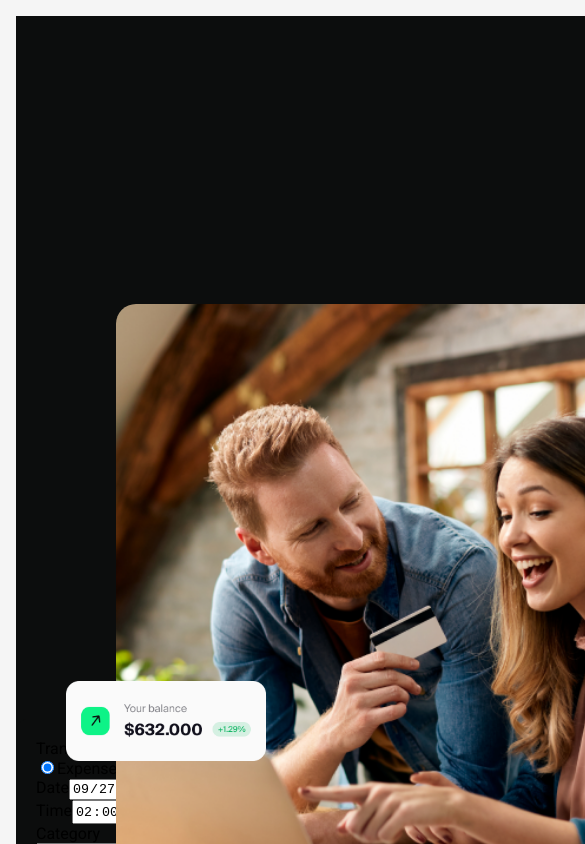
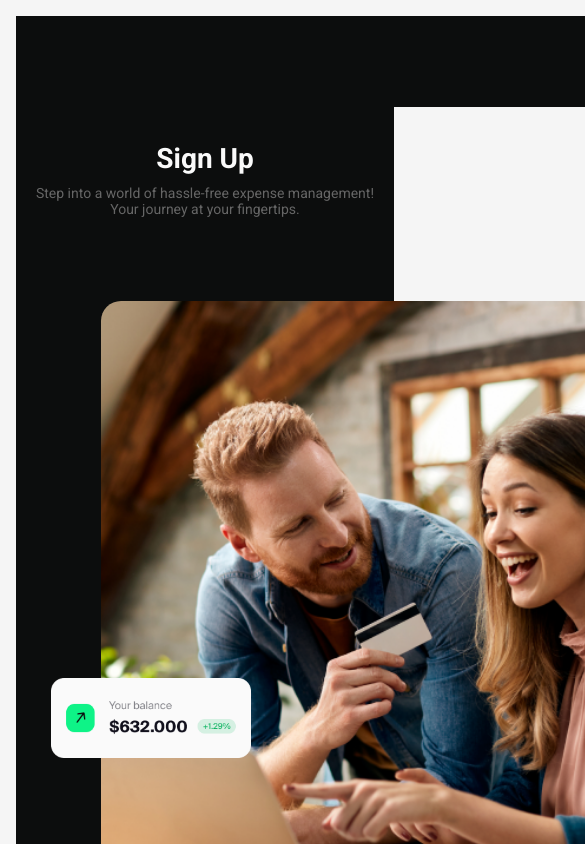
Before and after one commit to Reuelle/expense-tracker, a React (Create React App) app: page /expense-tracker/register in a window 390 px wide. Shown: the top 844 px of the page, 585 px wide, since content can reach past the window. Built offline with nearby package versions, Linux system fonts and the light colour scheme.

Commit message:
Update RegisterPage.module.css

```diff
--- a/src/components/RegisterPage/RegisterPage.module.css
+++ b/src/components/RegisterPage/RegisterPage.module.css
@@ -2,15 +2,20 @@
 .registerPage {
   display: flex;
   flex-direction: column;
-  width: 1440px;
-  height: 709px;
+  align-items: center; /* Center align items */
+  width: 100%; /* Full width */
+  max-width: 1440px; /* Limit maximum width */
+  height: auto; /* Allow height to adjust based on content */
   margin: 0 auto;
   background-color: #0C0D0D;
+  padding: 20px; /* Add padding for better spacing */
 }
+
 .header {
-  width: 600px; /* Adjust max-width */
+  width: 100%; /* Full width */
+  max-width: 600px; /* Adjust max-width */
   margin-top: 25px; /* Top margin for spacing */
-  margin-left: 821px;
+  text-align: center; /* Center text */
 }
 
 .header h1 {
@@ -60,6 +65,25 @@
   text-decoration: none;
 }
 
-.navigationLink:hover span {
-  text-decoration: underline;
+.registerPage a:hover {
+  text-decoration: underline; /* Add hover effect */
 }
+
+/* Media Queries for responsiveness */
+@media (max-width: 768px) {
+  .header h1 {
+    font-size: 28px; /* Adjust font size */
+  }
+
+  .description {
+    font-size: 14px; /* Adjust font size */
+  }
+
+  .registerPage button {
+    max-width: 150px; /* Adjust button width on smaller screens */
+  }
+
+  .registerPage {
+    padding: 10px; /* Less padding on smaller screens */
+  }
+}
```
